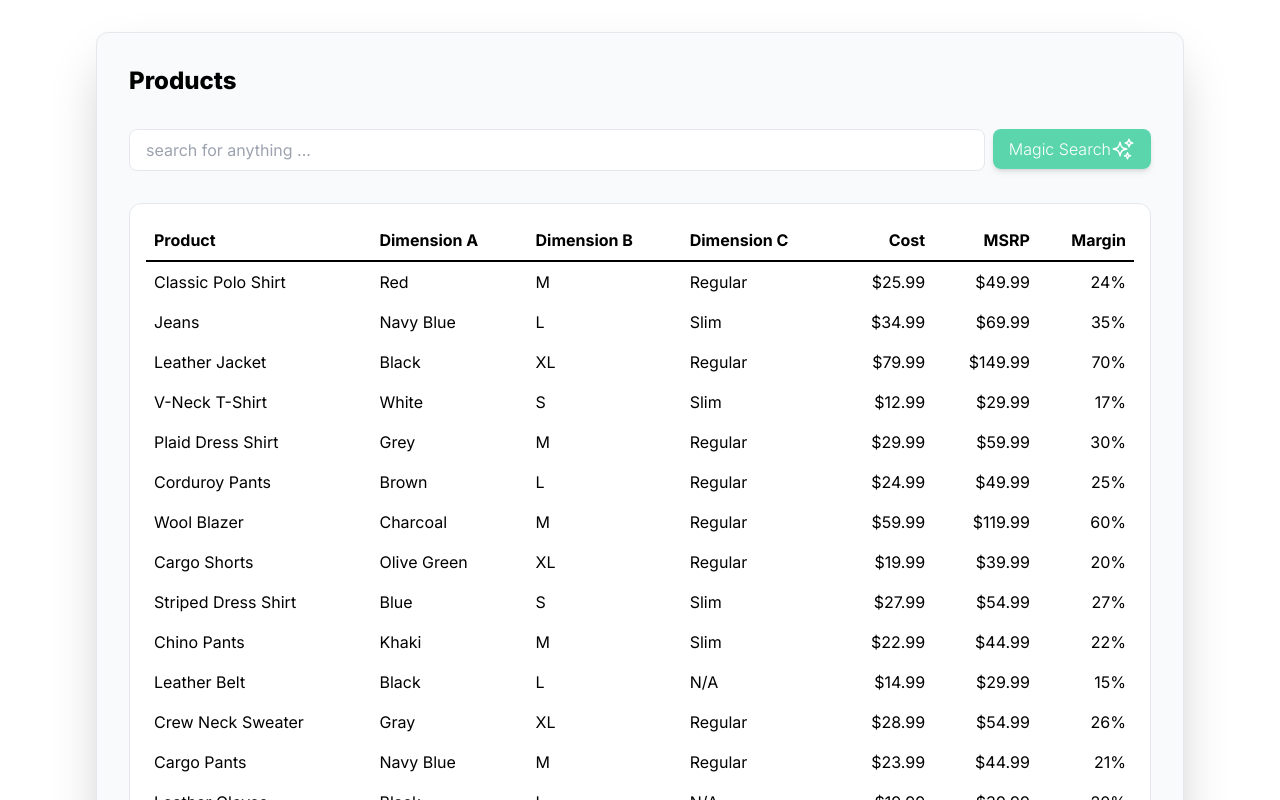
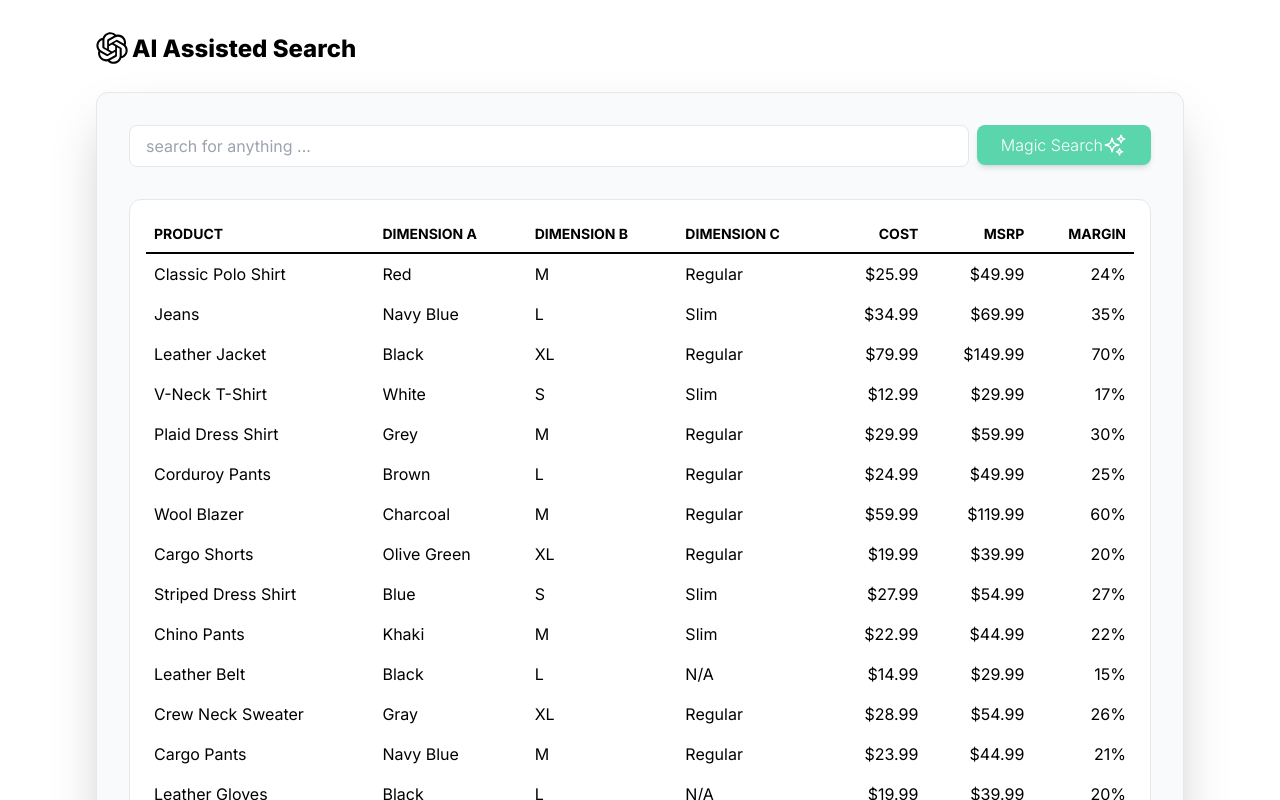
Before and after one commit to johngully/ai-search, a Next.js app: page / in a window 1280 px wide. Shown: the top 800 px of the page. Built offline with nearby package versions, Linux system fonts and the light colour scheme; no server answers.

Commit message:
Modified application title

```diff
--- a/app/layout.tsx
+++ b/app/layout.tsx
@@ -18,6 +18,12 @@ export default function RootLayout({
     <html lang="en">
       <body className={inter.className}>
         <div className="py-8 px-24">
+          <header className="mb-6">
+            <h1 className="text-2xl font-extrabold">
+              <img src="openai.svg" className="w-8 h-8 mr-1 mb-1 inline-block" />
+              AI Assisted Search
+            </h1>
+          </header>
           <div className="bg-gray-50 border-gray-200 border rounded-xl shadow-2xl p-8">{children}</div>
         </div>
       </body>
--- a/app/page.tsx
+++ b/app/page.tsx
@@ -52,7 +52,7 @@ function ProductsList({products}: ProductsListProps) {
     results = <div className="rounded-xl border-gray-200 border bg-white p-4">
       <table className="w-full">
         <thead>
-          <tr className="border-b-2 border-black">
+          <tr className="border-b-2 border-black uppercase text-sm">
             <th className={stylesColumnText}>Product</th>
             <th className={stylesColumnText}>Dimension A</th>
             <th className={stylesColumnText}>Dimension B</th>
@@ -196,10 +196,9 @@ export default function Home() {;
 
   return (
     <main className="flex min-h-screen flex-col justify-items-start space-y-8">
-      <h1 className="text-2xl font-extrabold">Products</h1>
       <form onSubmit={onSubmit} className="w-full flex items-start justify-between">
         <input type="text" placeholder="search for anything ..." onChange={onSearchTextChange} className="flex-grow border-gray-200 border  focus:border-[#33CC99] focus:outline-none focus:shadow-lg rounded-lg p-2 px-4" />
-        <button type="submit" className="flex items-center justify-center rounded-lg p-2 px-4 font-light text-white border-gray-200 bg-[#33CC99] bg-opacity-80 hover:bg-opacity-100 shadow-md hover:shadow-lg hover:contrast-more ml-2">
+        <button type="submit" className="flex items-center justify-center rounded-lg p-2 px-6 font-light text-white border-gray-200 bg-[#33CC99] bg-opacity-80 hover:bg-opacity-100 shadow-md hover:shadow-lg hover:contrast-more ml-2">
           Magic Search
           <svg className="w-5 h-5 ml-1" xmlns="http://www.w3.org/2000/svg" fill="none" viewBox="0 0 24 24" stroke-width="1.5" stroke="currentColor" class="w-6 h-6">
             <path stroke-linecap="round" stroke-linejoin="round" d="M9.813 15.904 9 18.75l-.813-2.846a4.5 4.5 0 0 0-3.09-3.09L2.25 12l2.846-.813a4.5 4.5 0 0 0 3.09-3.09L9 5.25l.813 2.846a4.5 4.5 0 0 0 3.09 3.09L15.75 12l-2.846.813a4.5 4.5 0 0 0-3.09 3.09ZM18.259 8.715 18 9.75l-.259-1.035a3.375 3.375 0 0 0-2.455-2.456L14.25 6l1.036-.259a3.375 3.375 0 0 0 2.455-2.456L18 2.25l.259 1.035a3.375 3.375 0 0 0 2.456 2.456L21.75 6l-1.035.259a3.375 3.375 0 0 0-2.456 2.456ZM16.894 20.567 16.5 21.75l-.394-1.183a2.25 2.25 0 0 0-1.423-1.423L13.5 18.75l1.183-.394a2.25 2.25 0 0 0 1.423-1.423l.394-1.183.394 1.183a2.25 2.25 0 0 0 1.423 1.423l1.183.394-1.183.394a2.25 2.25 0 0 0-1.423 1.423Z" />
```
Also changed, not shown: public/openai.svg (added).
